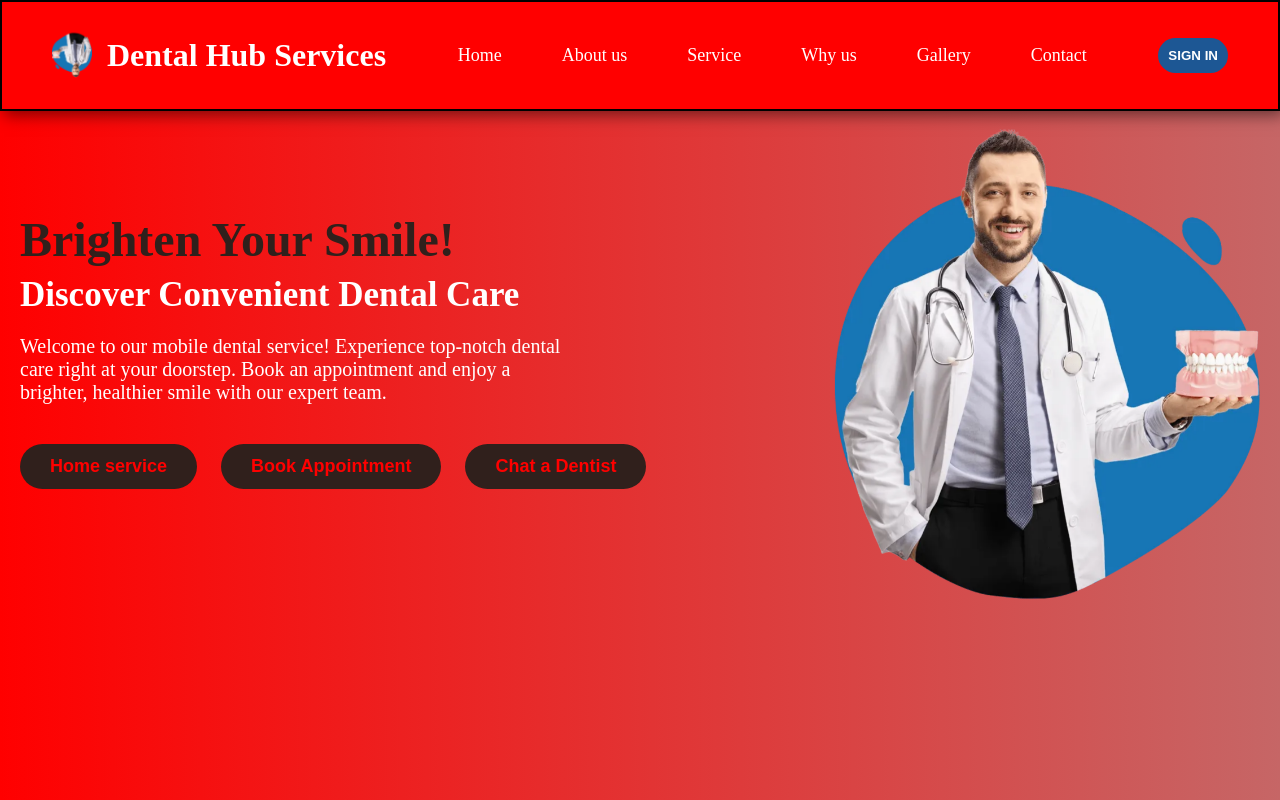
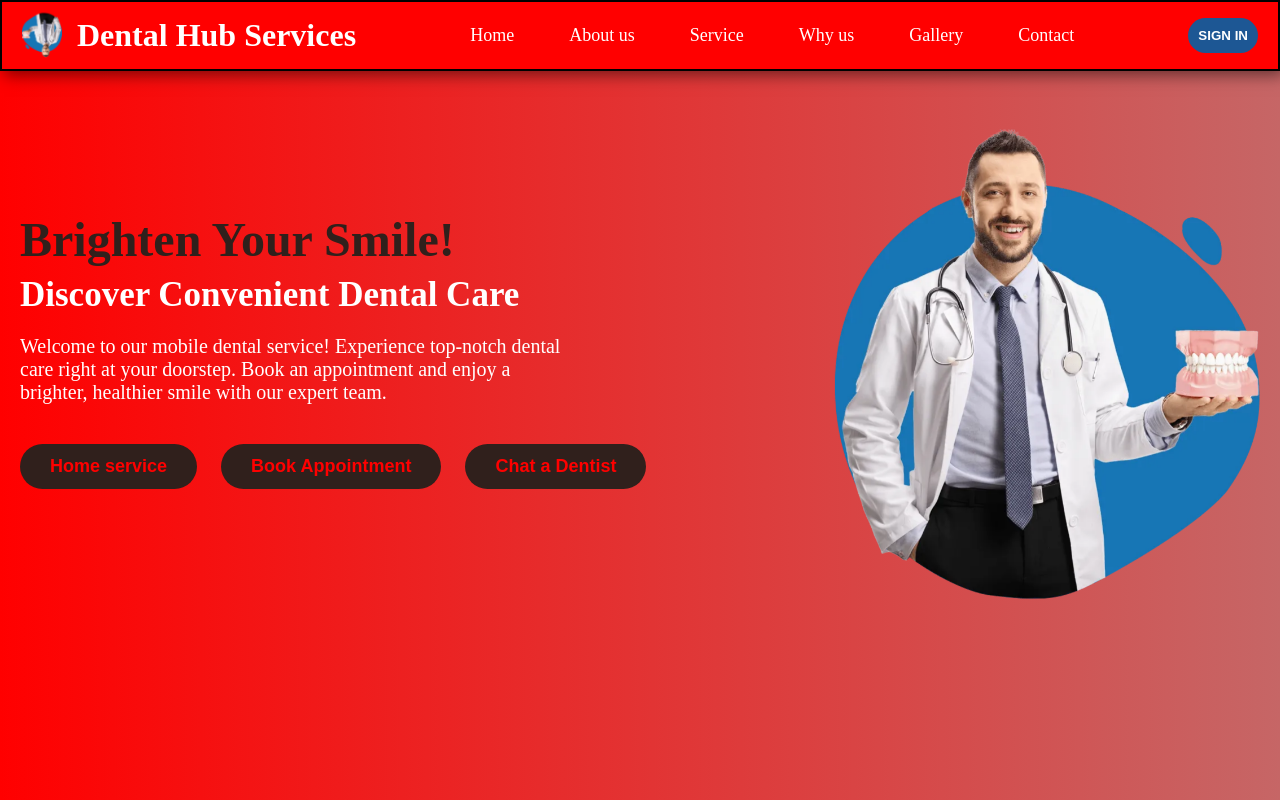
Before and after one commit to Qazim-tec/DentalHub, a plain HTML site: page index.html in a window 1280 px wide. Shown: the top 800 px of the page. Drawn offline with Linux system fonts and the light colour scheme.

Commit message:
new-modified

```diff
--- a/Sign-up.css
+++ b/Sign-up.css
@@ -55,6 +55,8 @@ body{
 header{
     position: fixed;
     top:0;
+    border-radius: 5px;
+    padding: 0 5px;
     /* width:100%; */
     z-index: 5000;
     background: var(--primary-color);
@@ -67,12 +69,13 @@ nav{
     display: flex;
     padding: 15px 0 15px 20px;
     justify-content: space-between;
+    gap: 20px;
     align-items: center;
     margin: 0 auto;
 }
 
 nav .nav_logo a img{
-    max-width: 45px;
+    max-width: 30px;
 }
 
 nav .nav_logo a{
@@ -193,9 +196,10 @@ nav ul li a:hover {
 
 .form-container{
     position: absolute;
-    top: 30px;
-    height: 100%;
+    top: 8rem;
+    height: 70%;
     transition: all 0.6s ease-in-out;
+
 }
 
 .sign-in{
--- a/dental.css
+++ b/dental.css
@@ -65,10 +65,10 @@ header {
 
 nav{
     display: flex;
-    padding: 30px 50px;
+    padding: 10px 20px;
     justify-content: space-between;
     align-items: center;
-    margin: 0 auto;
+    /* margin: 0 ; */
     border: 2px solid black;
 }
 
@@ -98,7 +98,7 @@ nav .nav_logo h2{
 
 nav ul {
     display: flex;
-    gap: 10px;
+    gap: 5px;
 }
 
 nav ul li a {
```
Also changed, not shown: Sign-up.html (+2 -3 lines).
